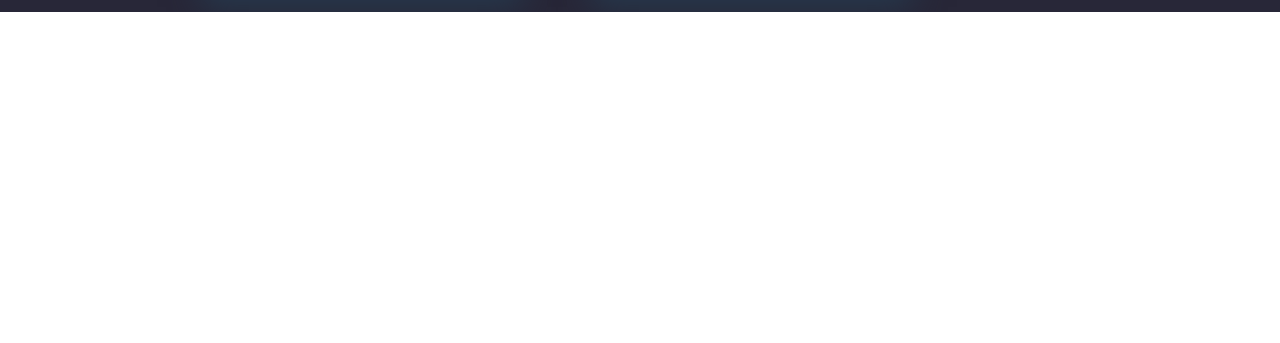
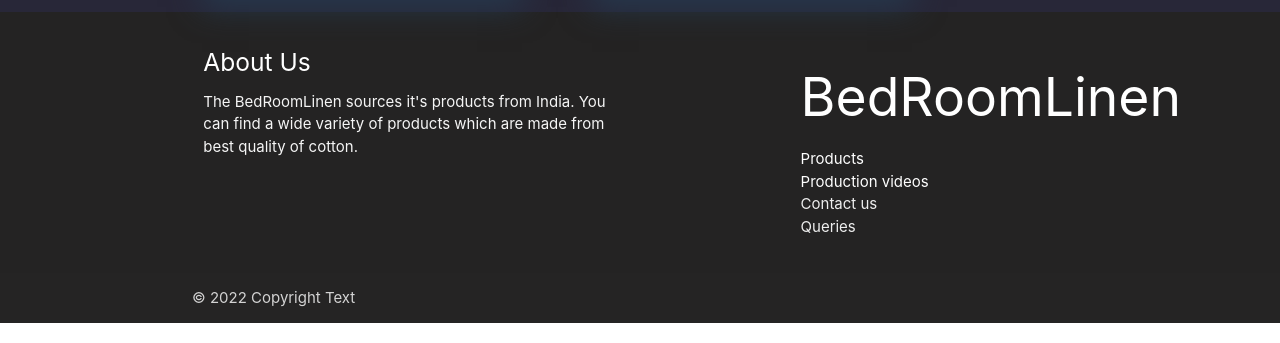
Before and after one commit to MohitJurani/sit725-2022-t2-prac7, a website: page public/index.html in a window 1280 px wide. Shown: the part 1427-1770 px from the top of the page. Before the commit the page ends 1439 px from the top, so only its background shows below. Drawn offline with nearby package versions, Linux system fonts and the light colour scheme; no server answers.

Commit message:
- added sockets -added footer of the webpage - added footer display with date

```diff
--- a/package.json
+++ b/package.json
@@ -24,6 +24,7 @@
     "express": "^4.18.1",
     "mocha": "^10.0.0",
     "mongodb": "^4.10.0",
-    "request": "^2.88.2"
+    "request": "^2.88.2",
+    "socket.io": "^4.5.2"
   }
 }
--- a/public/index.html
+++ b/public/index.html
@@ -90,7 +90,36 @@
           </form>
         </div>
       </div>
+
+      <div class="row" id="footer">
+        <footer class="page-footer">
+          <div class="container">
+            <div class="row">
+              <div class="col l6 s12">
+                <h5 class="white-text">About Us</h5>
+                <p class="grey-text text-lighten-4">The BedRoomLinen sources it's products from India. You can find a wide variety of products which are made from best quality of cotton.</p>
+              </div>
+              <div class="col l4 offset-l2 s12">
+                <h2 class="white-text">BedRoomLinen</h2>
+                <ul>
+                  <li><a class="grey-text text-lighten-3" href="#!"></a>Products</li>
+                  <li><a class="grey-text text-lighten-3" href="#!"></a>Production videos</li>
+                  <li><a class="grey-text text-lighten-3" href="#!">Contact us</a></li>
+                  <li><a class="grey-text text-lighten-3" href="#!">Queries</a></li>
+                </ul>
+              </div>
+            </div>
+          </div>
+          <div class="footer-copyright">
+            <div class="container">
+            © 2022 Copyright Text
+            <div class="grey-text text-lighten-4 right" id="soc"></div>
+            </div>
+          </div>
+        </footer>
+      </div>
     </main>
+    <script src="/socket.io/socket.io.js"></script>
   <script src="https://code.jquery.com/jquery-3.6.0.min.js" integrity="sha256-/xUj+3OJU5yExlq6GSYGSHk7tPXikynS7ogEvDej/m4=" crossorigin="anonymous"></script>
     <!-- Compiled and minified JavaScript -->
   <script src="https://cdnjs.cloudflare.com/ajax/libs/materialize/1.0.0/js/materialize.min.js"></script>
--- a/public/script.js
+++ b/public/script.js
@@ -118,6 +118,13 @@ const addProjectToApp = (project) => {
   })
 }
 
+let socket = io();
+
+socket.on('number', (msg) => {
+  console.log(msg);
+  $("#soc").html("Welcome to BedRoomLinen "+ msg);
+})
+
 
 const submitForm = () => {
   let formData = {};
--- a/public/styles.css
+++ b/public/styles.css
@@ -4,6 +4,9 @@
 }
 .nav-wrapper {
     background-color: black;
+}
+.page-footer {
+    background-color: rgb(36, 35, 35);
 }
 .user-image-size {
     height: 56px;
```
Also changed, not shown: server.js (+18 -1 lines), 1 other file.
